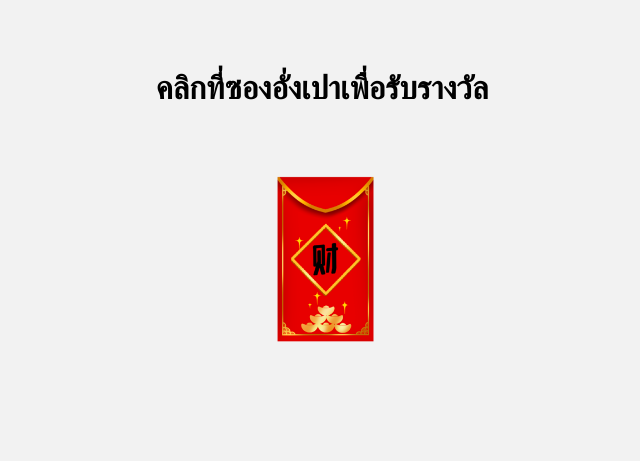
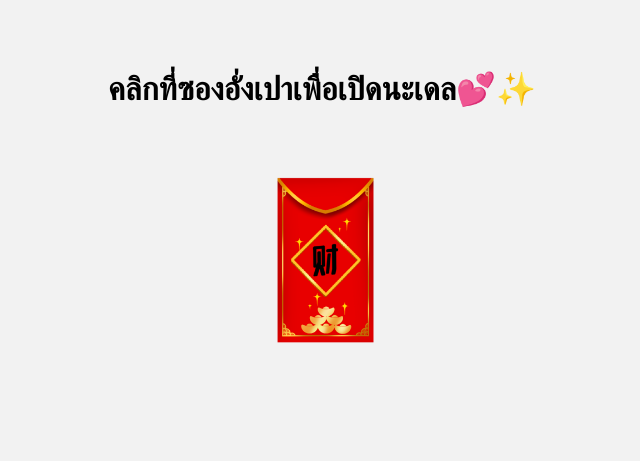
Before and after one commit to BigChe02/LoveEnvelope, a plain HTML site: page index.html in a window 1280 px wide. Shown: the whole page, without its empty margins (318-958 px from the left). Drawn offline with Linux system fonts and the light colour scheme.

Commit message:
Add files via upload

```diff
--- a/index.html
+++ b/index.html
@@ -51,7 +51,7 @@
   </style>
 </head>
 <body>
-  <h1>คลิกที่ซองอั่งเปาเพื่อรับรางวัล</h1>
+  <h1>คลิกที่ซองอั่งเปาเพื่อเปิดนะเดล💕✨</h1>
   <div id="red-envelope-container">
     <img id="red-envelope" src="red-envelope.png" alt="ซองอั่งเปา">
     <img id="reward" src="reward.png" alt="รางวัล">
```
